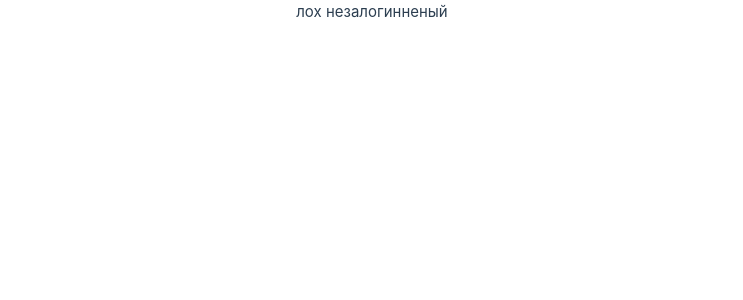
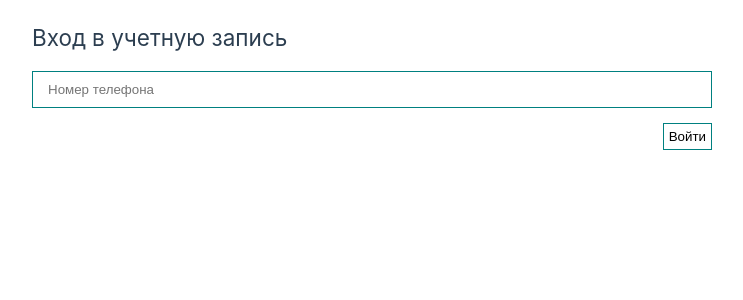
Before and after one commit to Nightarc/FoodServiceProject, a Vue app in the folder VueAPI/vueapi.client/: page /login in a window 1280 px wide. Shown: the top 300 px of the page, without its empty margins (268-1011 px from the left). Built offline with nearby package versions, Linux system fonts and the light colour scheme.

Commit message:
Error-checks in RegisterForm

```diff
--- a/VueAPI/vueapi.client/package.json
+++ b/VueAPI/vueapi.client/package.json
@@ -10,6 +10,8 @@
     "lint": "eslint . --ext .vue,.js,.jsx,.cjs,.mjs --fix --ignore-path .gitignore"
   },
   "dependencies": {
+    "@vuelidate/core": "^2.0.3",
+    "@vuelidate/validators": "^2.0.4",
     "axios": "^1.6.8",
     "vue": "^3.4.21",
     "vue-router": "^4.3.2"
--- a/VueAPI/vueapi.client/src/Router.js
+++ b/VueAPI/vueapi.client/src/Router.js
@@ -4,7 +4,7 @@ import LoginPage from "./pages/LoginPage.vue";
 import CardHolder from './components/CardHolder.vue';
 
 const routes = [
-    {path: '/index', component: CardHolder},
+    {path: '/', component: CardHolder},
     {path: '/register', component: RegisterPage},
     {path: '/login', component: LoginPage},
 ]
--- a/VueAPI/vueapi.client/src/pages/LoginPage.vue
+++ b/VueAPI/vueapi.client/src/pages/LoginPage.vue
@@ -1,3 +1,77 @@
 <template>
-    <div>лох незалогинненый</div>
+    <div class="registerForm">
+        <form class="form">
+            <h2>Вход в учетную запись</h2>
+            <input
+                v-model.trim="phoneNumber"
+                class="input" type="text"
+                placeholder="Номер телефона">
+            <button class="loginButton" type="button" @click="postUser">Войти</button>
+        </form>
+    </div>
 </template>
+
+<script>
+import axios from 'axios';
+
+export default {
+    data() {
+        return {
+            name: "",
+            address: "",
+            phoneNumber: "",
+            email: "",
+            error:false,
+            postedId:"",
+            posted:false
+        }
+    },
+    methods: {
+        postUser() {
+            const user = {name:this.name, lastAddress:this.address, phoneNumber:this.phoneNumber, email:this.email}
+            try{
+                axios.post("http://localhost:5174/api/Customer", user)
+                    .catch(() => this.error = true)
+                    .then(() => this.posted = true)
+            }
+            catch(error) {
+                this.error = true;
+            }
+
+
+        }
+    }
+}
+</script>
+
+<style scoped>
+* {
+    padding: 0;
+    box-sizing: border-box;
+}
+
+.form {
+    display: flex;
+    flex-direction: column;
+}
+
+.registerForm {
+    padding: 20px;
+    min-width: 720px;
+}
+
+.input {
+    width: 100%;
+    border: 1px solid teal;
+    margin-top: 15px;
+    padding: 10px 15px
+}
+
+.loginButton {
+    border: 1px solid teal;
+    padding: 5px;
+    background-color: white;
+    margin-top: 15px;
+    align-self: flex-end;
+}
+</style>
--- a/VueAPI/vueapi.client/src/pages/RegisterPage.vue
+++ b/VueAPI/vueapi.client/src/pages/RegisterPage.vue
@@ -2,56 +2,64 @@
     <div class="registerForm">
         <form class="form">
             <h2>Регистрация пользователя</h2>
-            <input :value="name"
-                @input="name = $event.target.value"
-                class="input"
-                type="text"
-                placeholder="Имя">
-            <input
-                :value="address"
-                @input="address = $event.target.value"
-                class="input" type="text"
-                placeholder="Адрес">
-            <input
-                :value="email"
-                @input="email = $event.target.value"
-                class="input"
-                type="text"
-                placeholder="Электронная почта">
-            <input
-                :value="phoneNumber"
-                @input="phoneNumber = $event.target.value"
-                class="input" type="text"
-                placeholder="Номер телефона">
+            <input v-model.trim="name" class="input" type="text" placeholder="Имя">
+            <span class="errorSpan" v-if="v$.name.$error">{{v$.name.$errors[0].$message}}</span>
+            <input v-model.trim="address" class="input" type="text" placeholder="Адрес">
+            <span class="errorSpan" v-if="v$.address.$error">{{v$.address.$errors[0].$message}}</span>
+            <input v-model.trim="email" class="input" type="text" placeholder="Электронная почта">
+            <span class="errorSpan" v-if="v$.email.$error">{{v$.email.$errors[0].$message}}</span>
+            <input v-model.trim="phoneNumber" class="input" type="text" placeholder="Номер телефона">
+            <span class="errorSpan" v-if="v$.phoneNumber.$error">{{v$.phoneNumber.$errors[0].$message}}</span>
             <button class="registerButton" type="button" @click="postUser">Зарегистрироваться</button>
         </form>
         <div v-if="posted">
-            ЭТО ТЫ НАСРАЛ В ДРОППОДЕ?
+            Регистрация прошла успешно!
         </div>
     </div>
 </template>
 
 <script>
+import { email$, minLength$, required$, validPhoneNumber$ } from '@/validators';
+import useVuelidate from '@vuelidate/core';
+
 import axios from 'axios';
 
+
+
 export default {
+    setup() {
+        return { v$: useVuelidate() }
+    },
     data() {
         return {
             name: "",
             address: "",
             phoneNumber: "",
             email: "",
-
-            postedId:"",
-            posted:false
+            postedId: "",
+            posted: false
+        }
+    },
+    validations() {
+        return {
+            name: { required$ , minLength : minLength$(3)},
+            phoneNumber: { required$, validPhoneNumber$ },
+            address: { required$, minLength : minLength$(10)},
+            email: { required$, email$, minLength : minLength$(3)},
         }
     },
     methods: {
         postUser() {
-            const user = {name:this.name, lastAddress:this.address, phoneNumber:this.phoneNumber, email:this.email}
-            axios
-                .post("http://localhost:5174/api/Customer", user)
-                .then(() => this.posted = true)
+            this.v$.$validate();
+            if(!this.v$.$error)
+            {
+                const user = { name: this.name, lastAddress: this.address, phoneNumber: this.phoneNumber, email: this.email }
+                axios.post("http://localhost:5174/api/Customer", user)
+                    .catch(() => this.error = true)
+                    .then(() => this.posted = true)
+                    .then(this.$router.push('/'))
+            }
+
         }
     }
 }
@@ -80,6 +88,9 @@ export default {
     padding: 10px 15px
 }
 
+.errorSpan {
+    color: darkred  ;
+}
 .registerButton {
     border: 1px solid teal;
     padding: 5px;
--- /dev/null
+++ b/VueAPI/vueapi.client/src/validators.js
@@ -0,0 +1,11 @@
+import { email, helpers, minLength, required } from '@vuelidate/validators';
+
+export const required$ = helpers.withMessage("Это поле не должно оставаться пустым", required)
+
+export const minLength$ = (min) => helpers.withMessage(
+    "Phone number should contain ${min} digits.", minLength(min));
+
+export const email$ = helpers.withMessage("Некорректный адрес электронной почты", email)
+
+export const validPhoneNumber = helpers.regex(/^[+]?[0-9]{11}$/);
+export const validPhoneNumber$ = helpers.withMessage("Некорректный номер телефона", validPhoneNumber)
```
Also changed, not shown: 1 other file (tests, documents, lock files or other folders).
